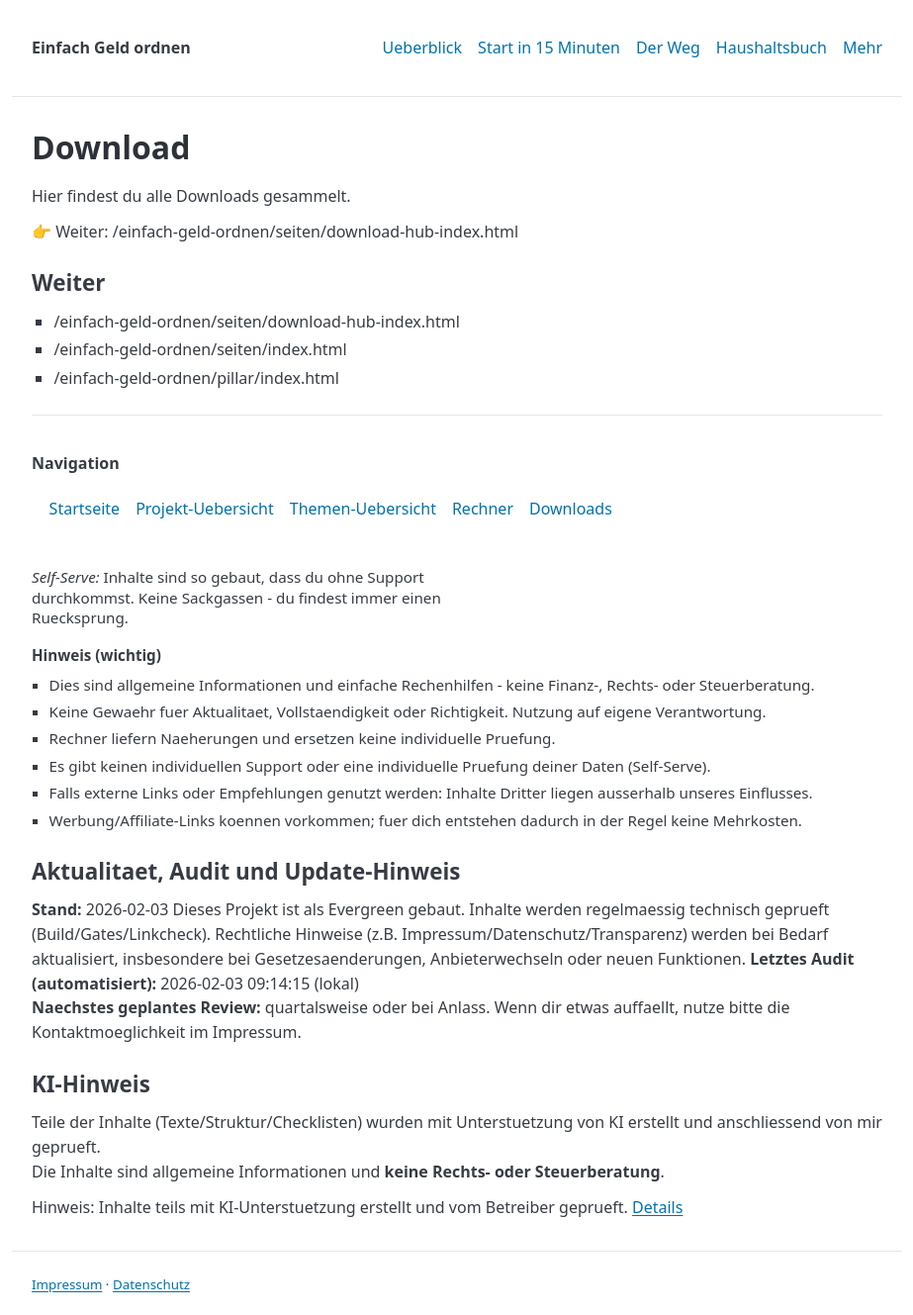
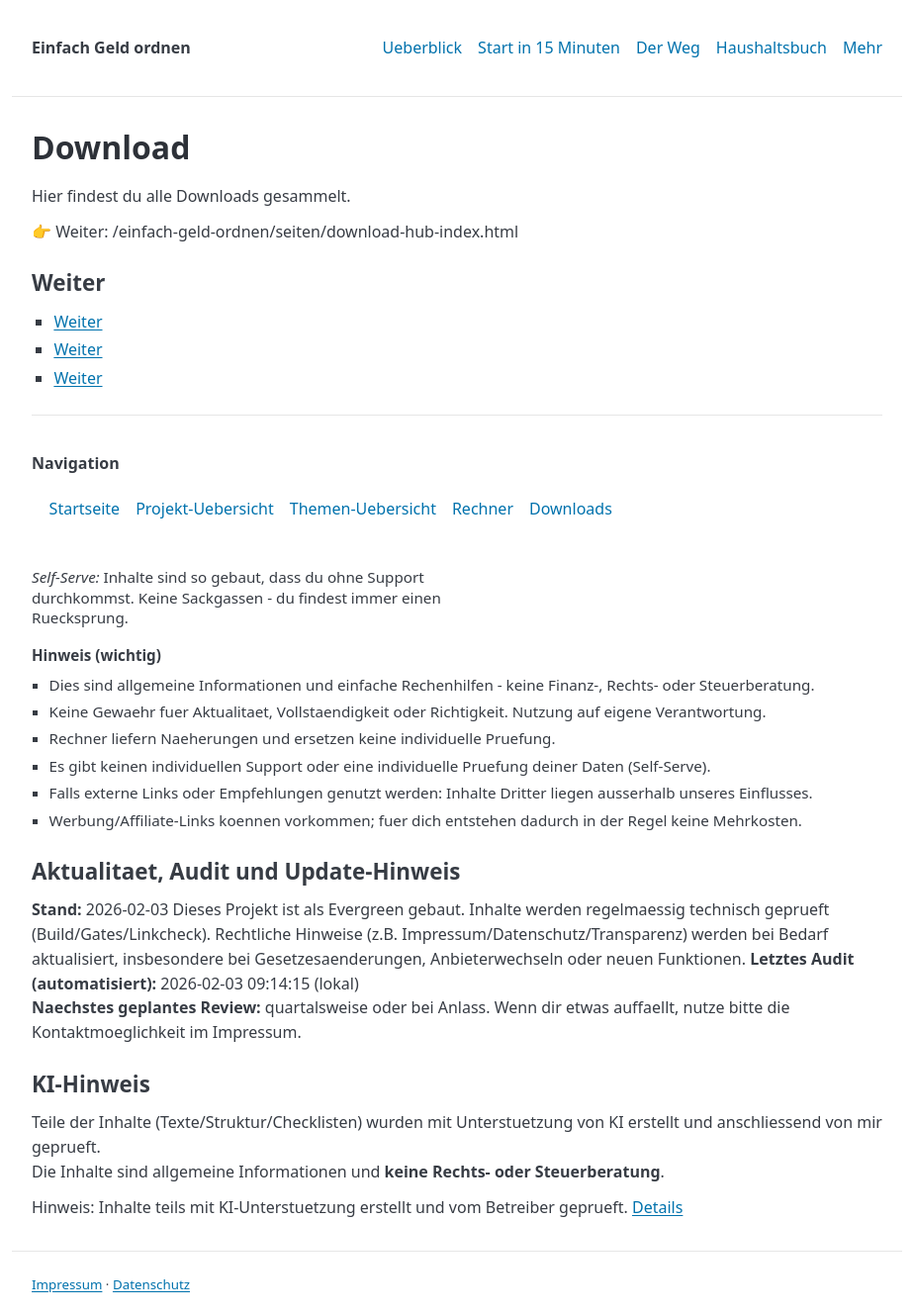
Before and after one commit to gluecklich-tools/einfach-geld-ordnen, a Jekyll site: the page built from seiten/download.md, in a window 1280 px wide. Shown: the whole page at 99% size, without its empty margins (178-1101 px from the left). Built offline with Jekyll 4.4.1, drawn with Linux system fonts in a browser that asks for light colours.

Commit message:
Fix: add ## Weiter (3 links) on download/freebie/vollversion

```diff
--- a/seiten/download.md
+++ b/seiten/download.md
@@ -9,11 +9,10 @@ permalink: /seiten/download.html
 Hier findest du alle Downloads gesammelt.
 
 👉 Weiter: {{ site.baseurl }}/seiten/download-hub-index.html
-
 ## Weiter
 
-- {{ site.baseurl }}/seiten/download-hub-index.html
-- {{ site.baseurl }}/seiten/index.html
-- {{ site.baseurl }}/pillar/index.html
+- [Weiter]({{ site.baseurl }}/seiten/50-30-20-regel.html)
+- [Weiter]({{ site.baseurl }}/seiten/50-30-20.html)
+- [Weiter]({{ site.baseurl }}/seiten/abo-check.html)
 
 {% include no_sackgasse_footer.html %}
```
Also changed, not shown: seiten/freebie.md (+3 -4 lines), seiten/vollversion.md (+3 -4 lines).
